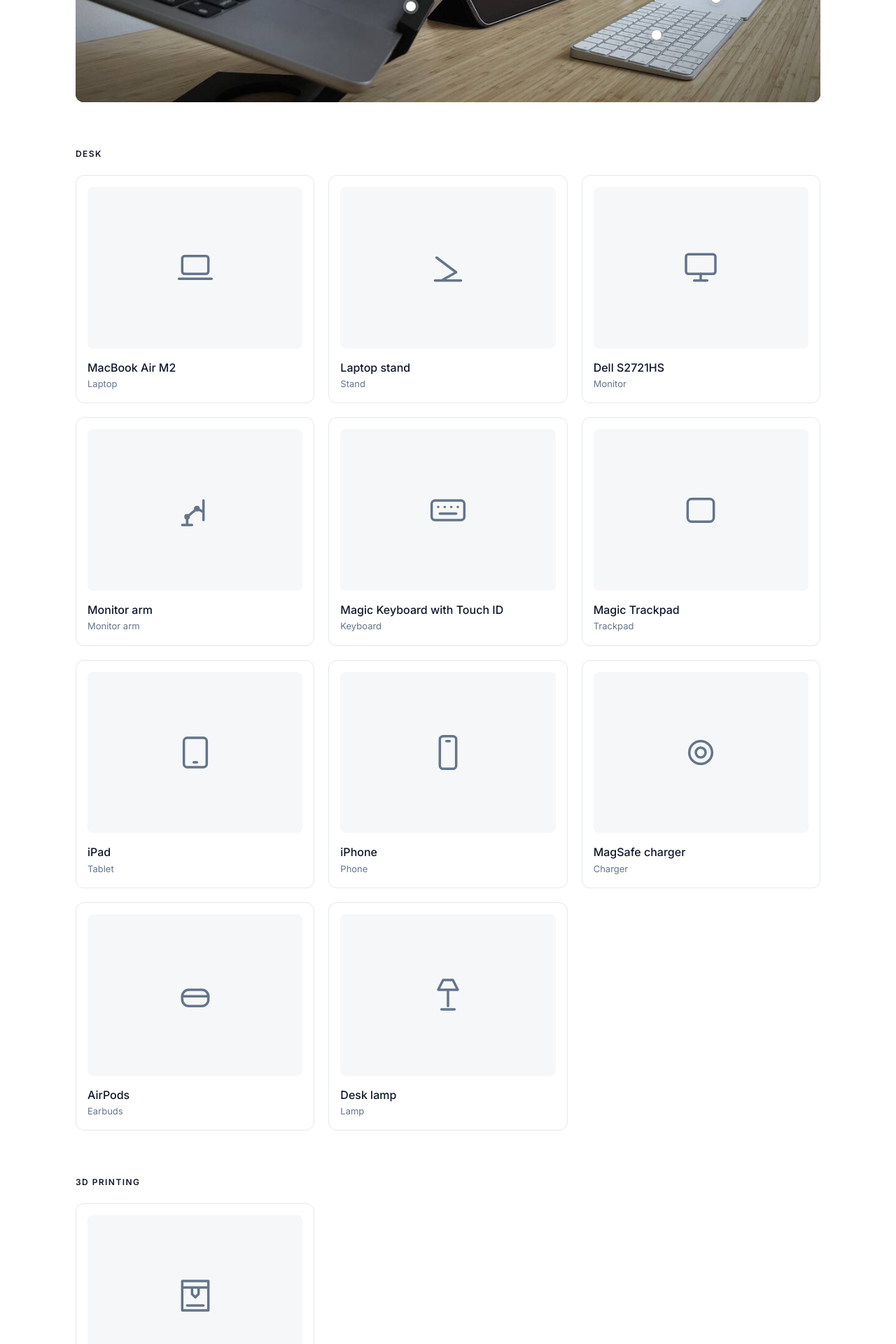
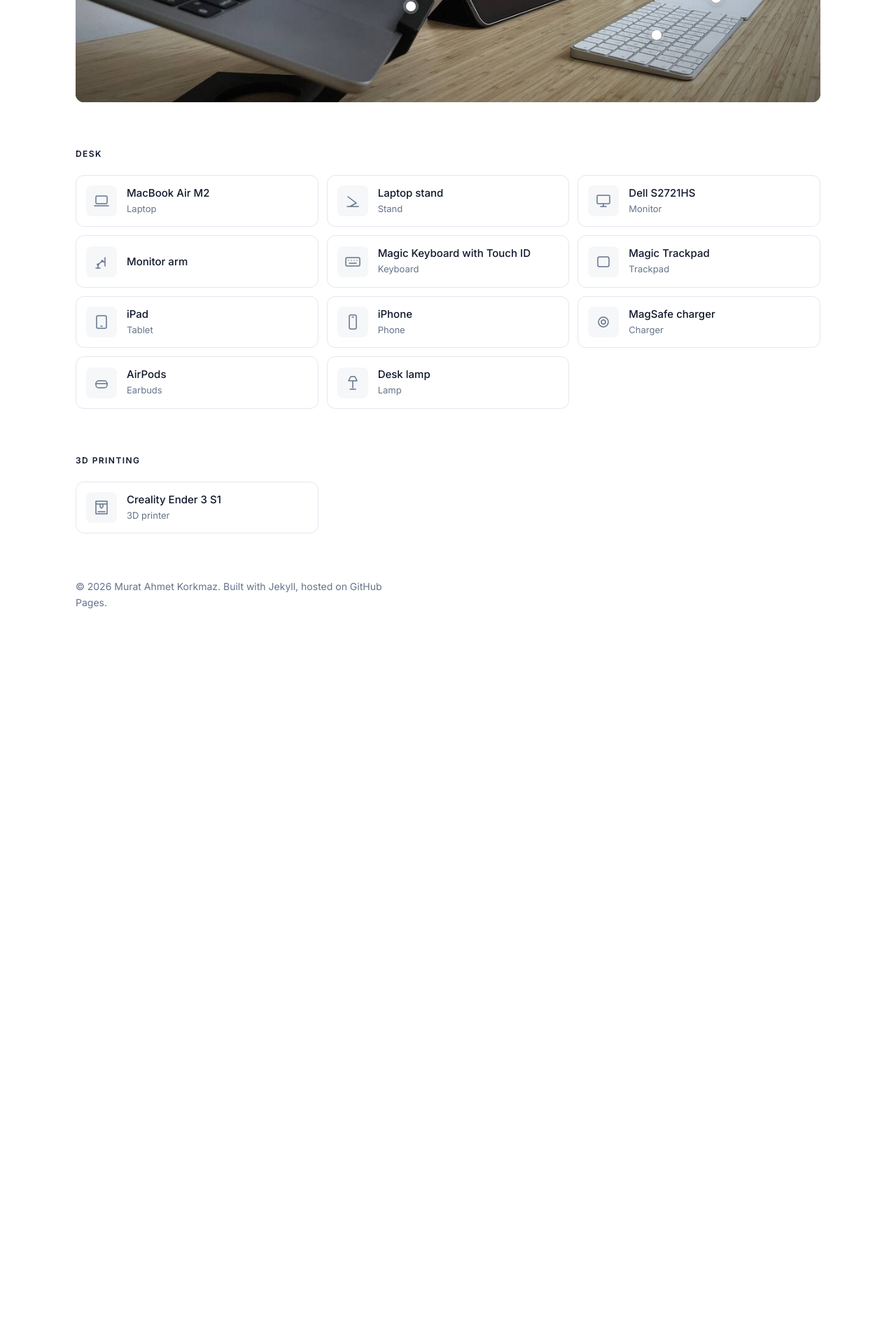
Before and after one commit to ahmetkorkmaz3/ahmetkorkmaz3.github.io, a Jekyll site: the page built from uses.html, in a window 1280 px wide. Shown: the part 743-2663 px from the top of the page at 70% size. Built offline with Jekyll 4.4.1, drawn with Linux system fonts in a browser that asks for light colours; after the commit the page ends 1679 px from its top, so only the background shows below that.

Commit message:
Make the Uses cards compact and drop the product photos
The desk photo now shows the devices, so each card shows only a small
icon, the name and the kind. The image and credit fields go away because
no card uses them. A card does not repeat the kind when it is the same
as the name.

Co-Authored-By: Claude Opus 5.5 (1M context) <noreply@anthropic.com>

```diff
--- a/_data/uses.yml
+++ b/_data/uses.yml
@@ -1,9 +1,7 @@
 # Devices on the /uses/ page. Each item is one card.
 # Fields: name, kind (Laptop, Keyboard, Trackpad, Monitor, Monitor arm, Stand, Tablet,
 # Phone, Charger, Earbuds, Lamp, 3D printer; sets the icon),
-# note (optional), image (optional, replaces the icon), link (optional),
-# credit (only for a photo you did not take: author, license, license_url, source;
-# similar: true when the photo shows a similar model, not the exact one),
+# note (optional), link (optional),
 # spot (optional: x and y of the device on the desk photo, in percent from the top left).
 - section: Desk
   items:
--- a/assets/css/site.css
+++ b/assets/css/site.css
@@ -267,23 +267,20 @@ section:last-of-type { margin-bottom: 64px; }
   margin-bottom: 20px; font-size: 12px; font-weight: 600; letter-spacing: .12em;
   text-transform: uppercase; color: var(--text);
 }
-.use-grid { display: grid; grid-template-columns: repeat(3, minmax(0, 1fr)); gap: 20px; }
+.use-grid { display: grid; grid-template-columns: repeat(3, minmax(0, 1fr)); gap: 12px; }
 .use-card { border: 1px solid var(--line); border-radius: 12px; transition: border-color .2s; }
 .use-card:hover { border-color: color-mix(in srgb, var(--accent) 40%, var(--line)); }
-.use-inner { display: block; padding: 16px; }
+.use-inner { display: flex; align-items: center; gap: 14px; height: 100%; padding: 14px; }
 .use-media {
-  position: relative; display: grid; place-items: center; aspect-ratio: 4 / 3; margin-bottom: 16px;
-  overflow: hidden; border-radius: 8px; background: var(--surface); color: var(--muted);
+  display: grid; place-items: center; flex: none; width: 44px; height: 44px;
+  border-radius: 8px; background: var(--surface); color: var(--muted);
 }
-.use-media img { position: absolute; inset: 0; width: 100%; height: 100%; object-fit: contain; }
-.use-icon { width: 56px; height: 56px; }
-.use-name { font-size: 16px; font-weight: 500; color: var(--text); line-height: 1.4; }
+.use-icon { width: 24px; height: 24px; }
+.use-text { min-width: 0; }
+.use-name { font-size: 15px; font-weight: 500; color: var(--text); line-height: 1.4; }
 a.use-inner:hover .use-name { color: var(--accent); }
 .use-kind { margin-top: 2px; font-size: 13px; color: var(--muted); }
-.use-note { margin-top: 8px; font-size: 15px; }
-.use-credit { padding: 0 16px 14px; font-size: 11px; line-height: 1.5; color: var(--muted); }
-.use-credit a { text-decoration: underline; text-decoration-color: var(--line); text-underline-offset: 2px; }
-.use-credit a:hover { color: var(--text); }
+.use-note { margin-top: 6px; font-size: 14px; }
 
 /* ---------- Responsive ---------- */
 @media (max-width: 1023px) {
--- a/uses.html
+++ b/uses.html
@@ -28,12 +28,13 @@ summary: The hardware and tools I use every day.
     {% for item in group.items %}
     <li class="use-card" id="{{ item.name | slugify | prepend: 'use-' }}">
       {% if item.link %}<a class="use-inner" href="{{ item.link }}" target="_blank" rel="noopener">{% else %}<div class="use-inner">{% endif %}
-        <div class="use-media">{% if item.image %}<img src="{{ item.image | relative_url }}" alt="{{ item.name | escape }}" loading="lazy">{% else %}{% include uses-icon.html kind=item.kind %}{% endif %}</div>
-        <h3 class="use-name">{{ item.name | escape }}</h3>
-        <p class="use-kind">{{ item.kind | escape }}</p>
-        {% if item.note %}<p class="use-note">{{ item.note | escape }}</p>{% endif %}
+        <div class="use-media">{% include uses-icon.html kind=item.kind %}</div>
+        <div class="use-text">
+          <h3 class="use-name">{{ item.name | escape }}</h3>
+          {% unless item.kind == item.name %}<p class="use-kind">{{ item.kind | escape }}</p>{% endunless %}
+          {% if item.note %}<p class="use-note">{{ item.note | escape }}</p>{% endif %}
+        </div>
       {% if item.link %}</a>{% else %}</div>{% endif %}
-      {% if item.credit %}<p class="use-credit">{% if item.credit.similar %}Similar model. {% endif %}Photo: <a href="{{ item.credit.source }}" target="_blank" rel="noopener">{{ item.credit.author | escape }}</a>, <a href="{{ item.credit.license_url }}" target="_blank" rel="noopener">{{ item.credit.license | escape }}</a></p>{% endif %}
     </li>
     {% endfor %}
   </ul>
```
